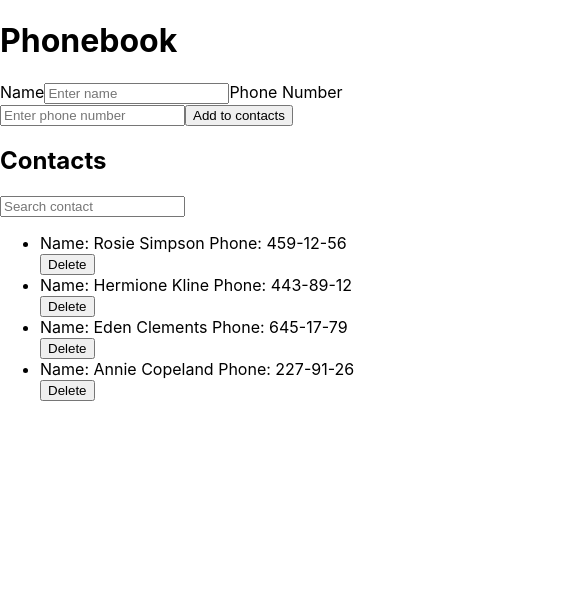
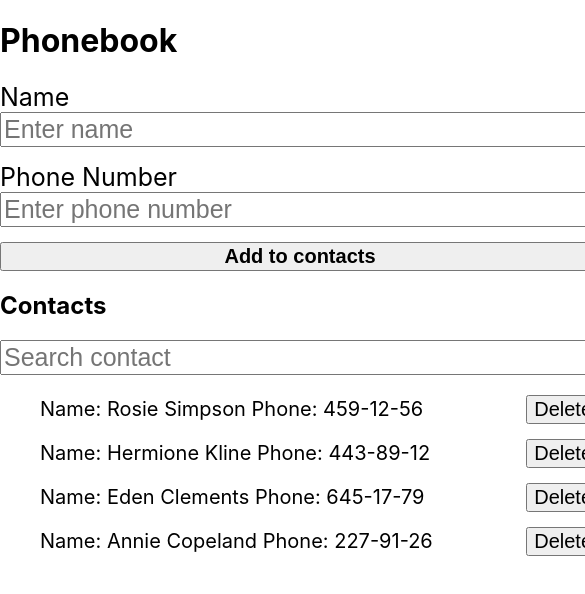
Before and after one commit to OlehBrov/goit-react-hw-02-phonebook, a React (Create React App) app: page / in a window 390 px wide. Shown: the top 594 px of the page, 585 px wide, since content can reach past the window. Built offline with nearby package versions, Linux system fonts and the light colour scheme.

Commit message:
phonebook styled

```diff
--- a/package.json
+++ b/package.json
@@ -12,6 +12,7 @@
     "react": "^18.1.0",
     "react-dom": "^18.1.0",
     "react-scripts": "5.0.1",
+    "styled-components": "^5.3.9",
     "web-vitals": "^2.1.3",
     "yup": "^1.0.2"
   },
--- a/src/components/App.jsx
+++ b/src/components/App.jsx
@@ -3,6 +3,8 @@ import { ContactForm } from './ContactForm/ContactForm';
 import { ContactList } from './ContactList/ContactList';
 import { nanoid } from 'nanoid';
 import { Filter } from './Filter/Filter';
+import { PhonebookStyled } from './App.styled';
+import { FilterStyled } from './Filter/Filter.styled';
 
 export class App extends Component {
   state = {
@@ -53,7 +55,7 @@ export class App extends Component {
   };
   render() {
     return (
-      <div>
+      <PhonebookStyled>
         <h1>Phonebook</h1>
         <ContactForm addContact={this.addContact} />
 
@@ -63,19 +65,7 @@ export class App extends Component {
           contactList={this.state}
           onDeleteContact={this.onDeleteContact}
         ></ContactList>
-      </div>
+      </PhonebookStyled>
     );
   }
 }
-
-// handleChange(event) {
-//   console.log("Value from event:", event.target.value);
-
-//   this.setState({
-//     text: event.target.value
-//   }, () => {
-//     console.log("New state in ASYNC callback:", this.state.text);
-//   });
-
-//   console.log("New state DIRECTLY after setState:", this.state.text);
-// }
--- /dev/null
+++ b/src/components/App.styled.js
@@ -0,0 +1,6 @@
+import styled from "styled-components";
+
+export const PhonebookStyled = styled.div`
+width: 600px;
+margin: 0 auto;
+`
--- a/src/components/ContactForm/ContactForm.jsx
+++ b/src/components/ContactForm/ContactForm.jsx
@@ -1,5 +1,14 @@
-import { Formik, Field, Form } from 'formik';
+import { Formik, Field, Form, ErrorMessage } from 'formik';
+import * as Yup from 'yup'
 import { Component } from 'react';
+import { Input } from 'components/Filter/Filter';
+import styled from 'styled-components';
+// import { AddContactSchema } from 'components/Validation/Validation';
+
+const AddContactSchema = Yup.object().shape({
+    name: Yup.string(),
+    number: Yup.number()
+})
 
 export class ContactForm extends Component {
   state = {
@@ -21,29 +30,48 @@ export class ContactForm extends Component {
       <Formik
        initialValues={{ name: '', number: '' }}
         onSubmit={this.handleSubmit}
+        validationSchema={AddContactSchema}
       >
         <Form>
-          <label htmlFor="name">Name</label>
-          <Field
+          <LabelStyled htmlFor="name">Name</LabelStyled>
+          <Input
             id="name"
             name="name"
             placeholder="Enter name"
             value={this.state.name}
             onChange={this.handleChange}
           />
+          <ErrorMessage name="name" />
 
-          <label htmlFor="number">Phone Number</label>
-          <Field
+          <LabelStyled htmlFor="number">Phone Number</LabelStyled>
+          <Input
             id="number"
             name="number"
             placeholder="Enter phone number"
             value={this.state.number}
             onChange={this.handleChange}
           />
+          <ErrorMessage name="number" />
 
-          <button type="submit">Add to contacts</button>
+          <AddButton type="submit">Add to contacts</AddButton>
         </Form>
       </Formik>
     );
   }
 }
+
+
+const LabelStyled = styled.label`
+  font-size: 25px;
+`
+const AddButton = styled.button`
+  display: block;
+  font-weight: 700;
+  width: 100%;
+  font-size: 20px;
+  cursor: pointer;
+`
+
+const FormError = styled(ErrorMessage)`
+  display: block;
+`
--- a/src/components/ContactItem/ContactItem.jsx
+++ b/src/components/ContactItem/ContactItem.jsx
@@ -1,13 +1,27 @@
+import styled from "styled-components";
+
 export const ContactItem = (props) => {
   return (
     console.log('in list props', props),
     (
-      <li key={props.id}>
+      <ListItem key={props.id}>
         Name: {props.name} Phone: {props.number}
-        <button type="button" onClick={() => props.children.onDeleteContact(props.id)}>
+        <DeleteButton type="button" onClick={() => props.children.onDeleteContact(props.id)}>
           Delete
-        </button>
-      </li>
+        </DeleteButton>
+      </ListItem>
     )
   );
 };
+
+const DeleteButton = styled.button`
+display: block;
+  margin-right: 0;
+  margin-left: auto;
+  font-size: 20px;
+
+`
+const ListItem = styled.li`
+  display: flex;
+  align-items: center;
+`
--- a/src/components/ContactList/ContactList.jsx
+++ b/src/components/ContactList/ContactList.jsx
@@ -1,5 +1,6 @@
 import { ContactItem } from 'components/ContactItem/ContactItem';
 import { Component } from 'react';
+import styled from 'styled-components';
 export class ContactList extends Component {
   state = {
     contacts: this.props.contactList.contacts,
@@ -24,7 +25,7 @@ export class ContactList extends Component {
     return (
       console.log('contactlist in return', this.makeList(this.state)),
       (
-        <ul>
+        <List>
           {this.makeList(this.state).map(contact => (
             <ContactItem
               key={contact.id}
@@ -34,8 +35,16 @@ export class ContactList extends Component {
               id={contact.id}
               >{ this.props}</ContactItem>
           ))}
-        </ul>
+        </List>
       )
     );
   }
 }
+
+const List = styled.ul`
+  list-style: none;
+  display: flex;
+  flex-direction: column;
+  gap: 15px;
+  font-size: 20px;
+`
--- a/src/components/Filter/Filter.jsx
+++ b/src/components/Filter/Filter.jsx
@@ -1,5 +1,7 @@
 import { Form, Formik, Field } from 'formik';
 import { Component } from 'react';
+import styled from 'styled-components';
+import { FilterStyled } from './Filter.styled';
 
 export class Filter extends Component {
   state = {
@@ -16,17 +18,24 @@ export class Filter extends Component {
   render() {
     return (
       <Formik initialValues={{ filter: '' }}>
-        <Form>
+        <FilterStyled>
           <label htmlFor="searchfilter"></label>
-          <Field
+          <Input
             id="searchfilter"
             filter="filter"
             placeholder="Search contact"
             value={this.state.filter}
             onChange={this.handleChange}
           />
-        </Form>
+        </FilterStyled>
       </Formik>
     );
   }
 }
+
+export const Input = styled(Field)`
+  font-size: 25px;
+  display: block;
+  width: 100%;
+margin-bottom: 15px;
+`
--- /dev/null
+++ b/src/components/Filter/Filter.styled.js
@@ -0,0 +1,5 @@
+import styled from "styled-components";
+
+export const FilterStyled = styled.form`
+font-size: 55px;
+`
--- /dev/null
+++ b/src/components/Validation/Validation.js
@@ -0,0 +1,6 @@
+// import { validateYupSchema } from "formik";
+//  import * as Yup from 'yup'
+// export const AddContactSchema = Yup.object().shape({
+//     name: Yup.string().required(),
+//     number: Yup.number().required()
+// })
```
Also changed, not shown: 1 other file (tests, documents, lock files or other folders).
